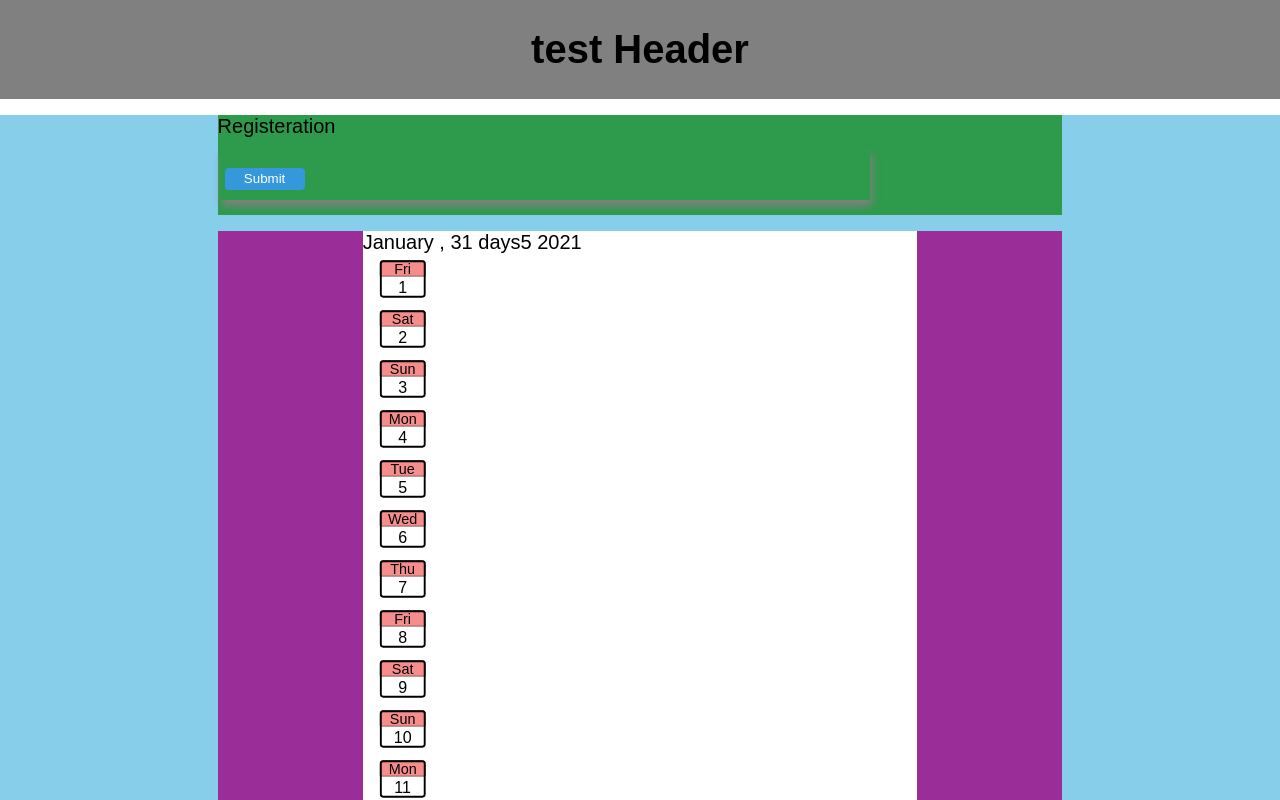
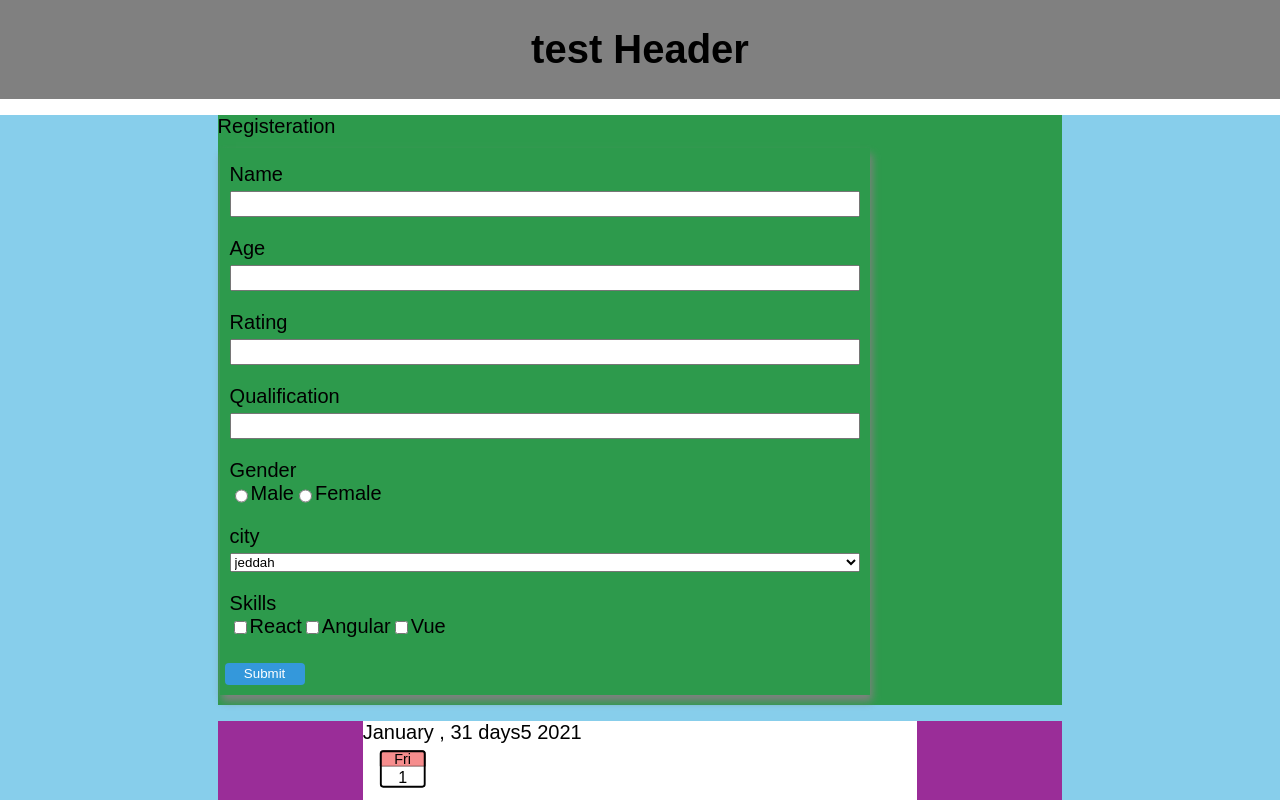
Before and after one commit to HashemSami/time-line-app, a React (Create React App) app: page / in a window 1280 px wide. Shown: the top 800 px of the page. Built offline with nearby package versions, Linux system fonts and the light colour scheme.

Commit message:
finish dynamic form

```diff
--- a/src/components/dynamic-form/DynamicForm.component.tsx
+++ b/src/components/dynamic-form/DynamicForm.component.tsx
@@ -19,14 +19,8 @@ interface formValuesProps {
   [key: string]: string | number | string[];
 }
 
-interface formMultiValuesProps {
-  type: "multiple";
-
-  [key: string]: string;
-}
-
 const DynamicForm: FC<DynamicFormProps> = ({ title = "Dynamic Form", model, onSubmit, getOnChangeValues }) => {
-  const [formValues, setFormValues] = useState<formValuesProps | null>();
+  const [formValues, setFormValues] = useState<formValuesProps | undefined>({});
 
   const handleOnChange = ({ target: { value } }: React.ChangeEvent<HTMLInputElement> | React.ChangeEvent<HTMLSelectElement>, key: string, type: "single" | "multiple" = "single") => {
     // console.log(e.target.value);
@@ -43,20 +37,23 @@ const DynamicForm: FC<DynamicFormProps> = ({ title = "Dynamic Form", model, onSu
           return;
         }
 
-        if (Array.isArray(formValues[key])) {
         const found = (formValues[key] as string[]).find(d => d === value);
 
         if (!found) {
+          const data = formValues[key] ? [value, ...(formValues[key] as string[])] : [value];
+
           setFormValues(state => {
             if (!state) {
               return;
             }
-              return { ...state, [key]: [value, ...(state[key] as string[])] };
+            return { ...state, [key]: data };
           });
-          }
         } else {
           setFormValues(state => {
-            return { ...state, [key]: [value] };
+            if (!state) {
+              return;
+            }
+            return { ...state, [key]: [...(state[key] as string[]).filter(item => value !== item)] };
           });
         }
         break;
@@ -121,9 +118,11 @@ const DynamicForm: FC<DynamicFormProps> = ({ title = "Dynamic Form", model, onSu
         case "checkbox":
           input = (modelElement as SelectOrCheckboxProps).options.map(({ key, label, value }) => {
             let checked = false;
-            if (typeof stateValue == "string" && stateValue.length > 0) {
+
+            if (stateValue && typeof stateValue !== "string" && typeof stateValue !== "number" && stateValue.length > 0) {
               checked = stateValue.indexOf(value) > -1 ? true : false;
             }
+
             return (
               <Fragment key={`cfr${key}`}>
                 <input {...props} type={element} key={key} checked={checked} value={value} onChange={e => handleOnChange(e, elementKey, "multiple")} />
```
Lines whose indentation alone changed are shown as unchanged.
